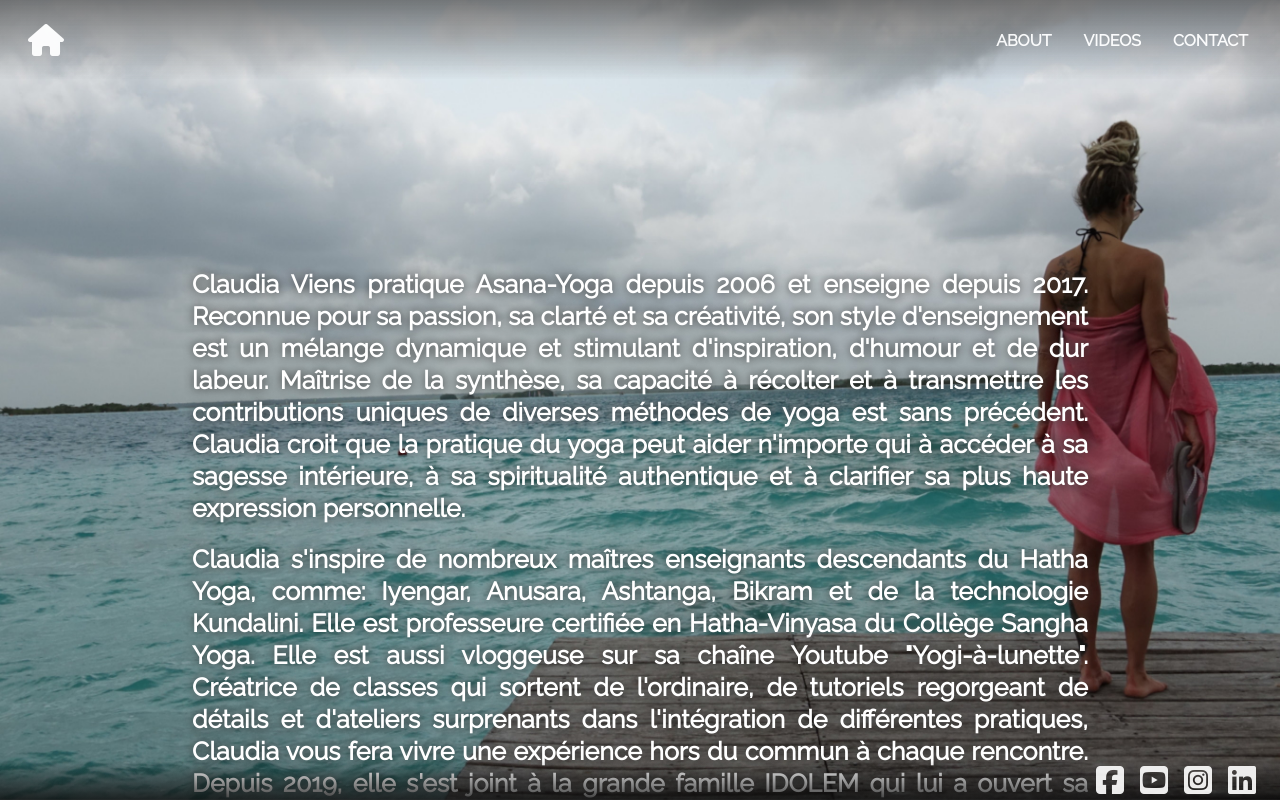
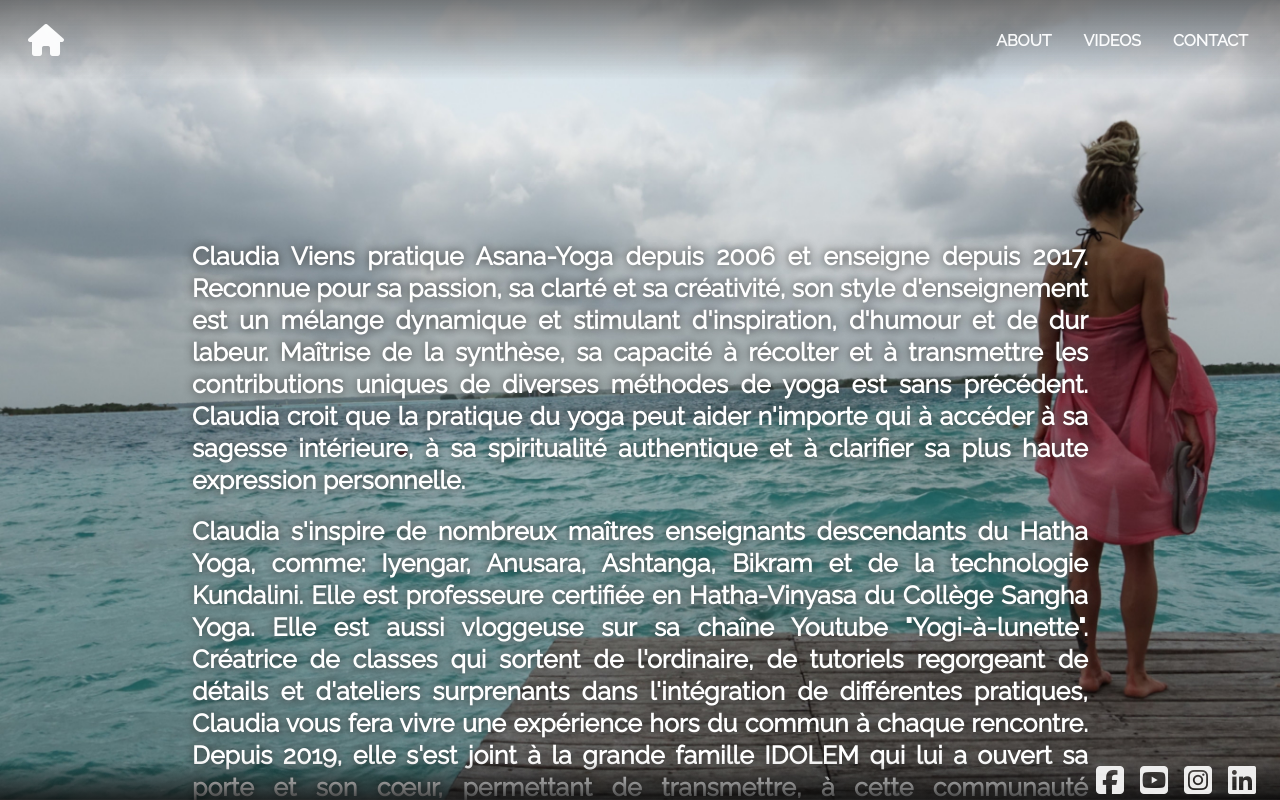
Before and after one commit to notayogilee/yogi-a-lunette-react, a React (Create React App) app: page /about in a window 1280 px wide. Shown: the top 800 px of the page. Built offline with nearby package versions, Linux system fonts and the light colour scheme.

Commit message:
add height to about

```diff
--- a/src/components/About.scss
+++ b/src/components/About.scss
@@ -15,7 +15,8 @@
     left: 50%;
     transform: translate(-60%, -50%);
     width: 70%;
-    padding-top: 3rem;
+    height: 100%;
+    // padding-top: 3rem;
 
     p {
       color: #fff;
```
